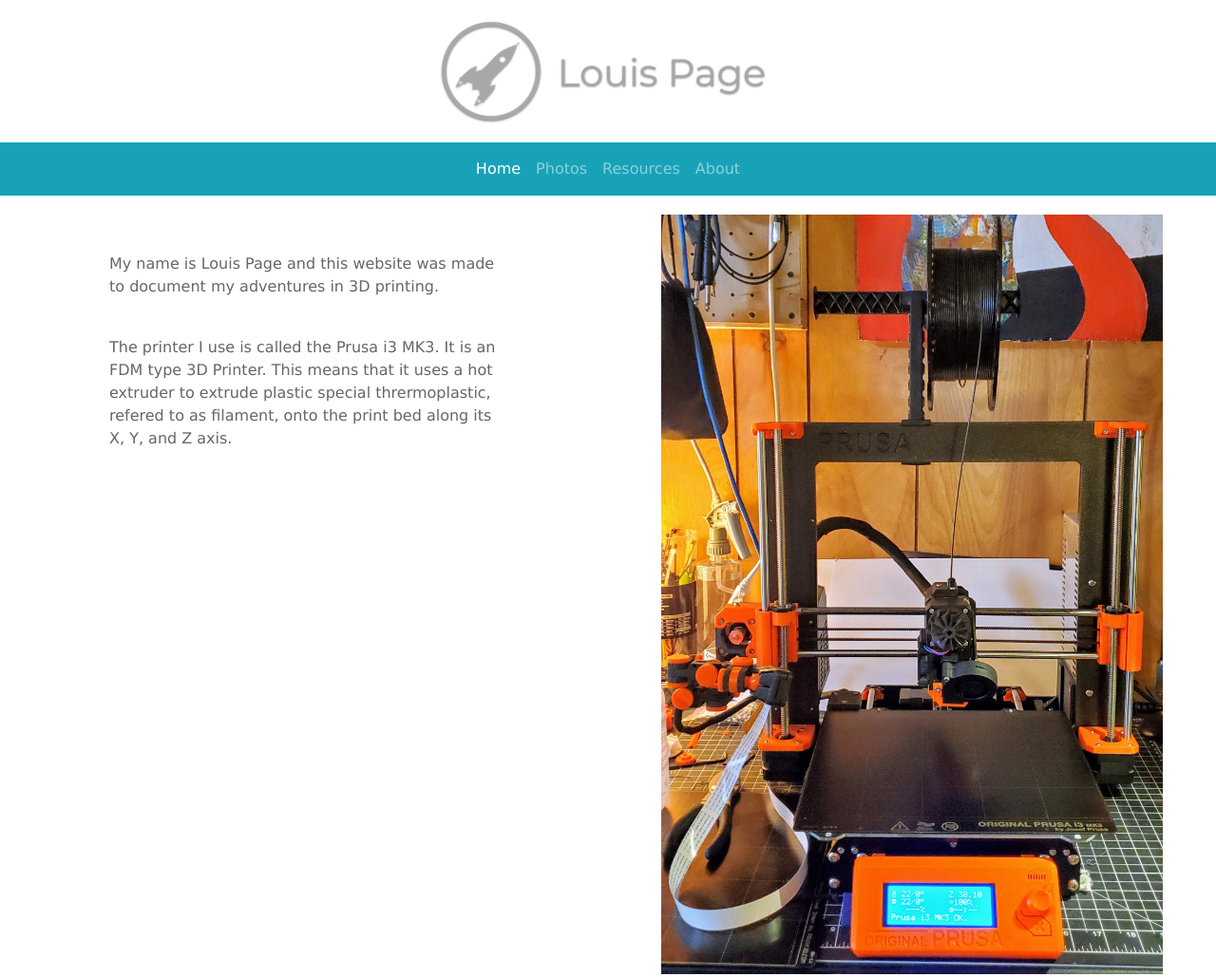
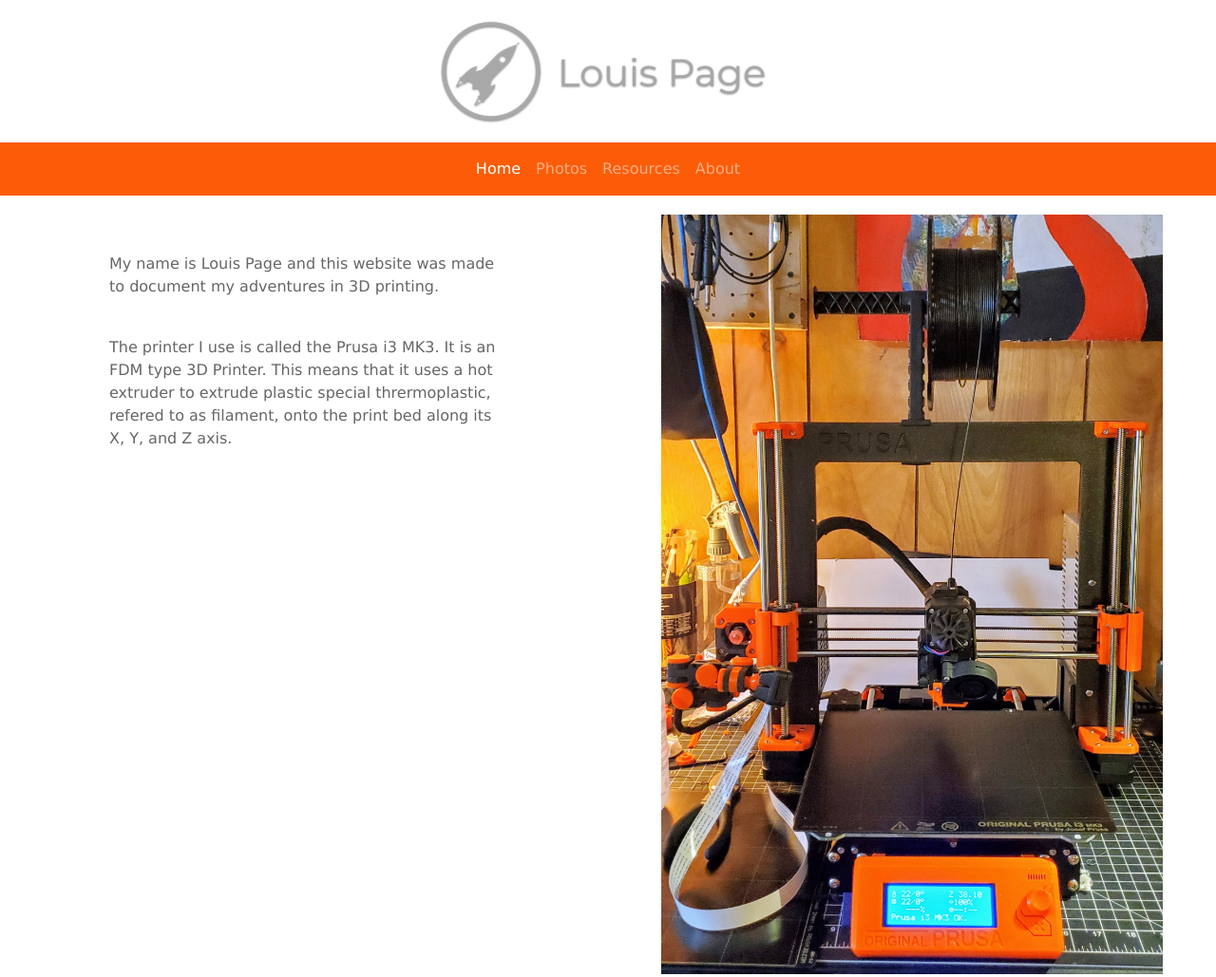
Before and after one commit to louisxpage/3DPrinting, a plain HTML site: page index.html in a window 1280 px wide. Shown: the top 1029 px of the page at 95% size. Drawn offline with nearby package versions, Linux system fonts and the light colour scheme.

Commit message:
Add files via upload

```diff
--- a/portfolio.css
+++ b/portfolio.css
@@ -92,6 +92,9 @@ nav ul{
  margin:auto;
 }
 
+.bg-info{
+  background-color:#FC5C08!important;
+}
 .responsive {
   max-width: 100%;
   height: auto;
```
